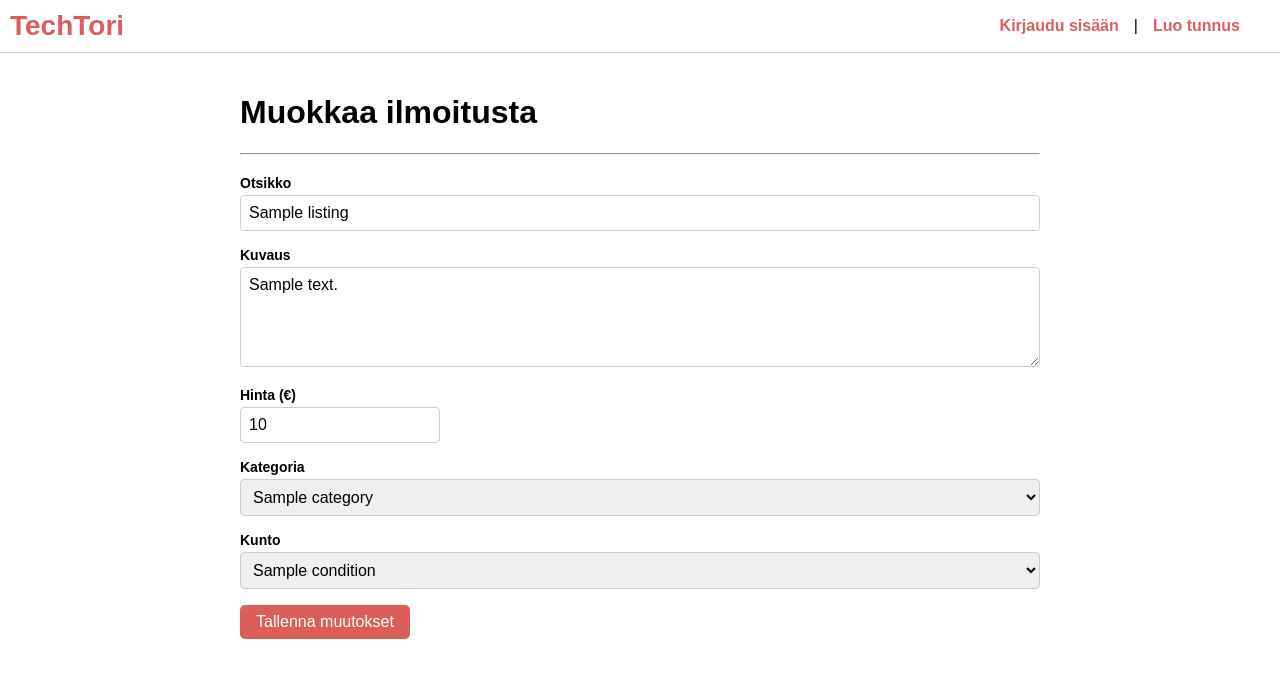
After one commit to erikpeik/TechTori, a Flask app: template templates/edit-listing.html in a window 1280 px wide. The commit adds this page. Shown: the top 678 px of the page. Run offline with Flask 3, Linux system fonts and the light colour scheme; the template is opened without the code that fills it: most values are stand-ins (such as "Sample title", 1, 10 or a date in 2020).

Commit message:
Implement item editing and deletion functionality

```diff
--- a/app.py
+++ b/app.py
@@ -38,7 +38,6 @@ def register():
         password = request.form.get("password")
         password_confirm = request.form.get("password_confirm")
 
-        print(password, password_confirm)
         if password != password_confirm:
             flash("Virhe: Salasanat eivät täsmää", "error")
             return redirect("/register")
@@ -64,8 +63,6 @@ def login():
     if request.method == "POST":
         username = request.form.get("username")
         password = request.form.get("password")
-
-        print(username, password)
 
         user_id = users.authenticate_user(username, password)
         if user_id is None:
@@ -105,9 +102,6 @@ def create_item():
             flash("Virhe: Kaikki kentät ovat pakollisia", "error")
             return redirect("/create-item")
 
-        print("user_id:", session["user_id"])
-        print("condition_id:", condition_id)
-        print("category_id:", category_id)
         try:
             listings.add_listing(
                 session["user_id"], title, description, price, condition_id, category_id)
@@ -123,3 +117,50 @@ def listing_detail(listing_id):
     if not listing:
         abort(404)
     return render_template("listing.html", listing=listing)
+
+@app.route("/edit-listing/<int:listing_id>", methods=["GET", "POST"])
+def edit_listing(listing_id):
+    require_login()
+    if request.method == "GET":
+        listing = listings.get_listing(listing_id)
+        if not listing or listing["user_id"] != session["user_id"]:
+            abort(403)
+        categories_list = categories.get_categories()
+        conditions_list = conditions.get_conditions()
+        return render_template("edit-listing.html", listing=listing, categories=categories_list, conditions=conditions_list)
+
+    if request.method == "POST":
+        check_csrf()
+        title = request.form.get("title")
+        description = request.form.get("description")
+        price = request.form.get("price")
+        condition_id = request.form.get("condition")
+        category_id = request.form.get("category")
+
+        if not title or not description or not price or not condition_id or not category_id:
+            flash("Virhe: Kaikki kentät ovat pakollisia", "error")
+            return redirect(f"/edit-listing/{listing_id}")
+
+        try:
+            listings.update_listing(
+                listing_id, title, description, price, condition_id, category_id)
+            flash("Ilmoitus päivitetty onnistuneesti", "success")
+            return redirect(f"/listing/{listing_id}")
+        except sqlite3.IntegrityError:
+            flash("Virhe: Ilmoituksen päivittäminen epäonnistui", "error")
+            return redirect(f"/edit-listing/{listing_id}")
+
+@app.route("/delete-listing/<int:listing_id>", methods=["GET", "POST"])
+def delete_listing(listing_id):
+    require_login()
+    if request.method == "GET":
+        listing = listings.get_listing(listing_id)
+        if not listing or listing["user_id"] != session["user_id"]:
+            abort(403)
+        return render_template("delete-listing.html", listing=listing)
+
+    if request.method == "POST":
+        check_csrf()
+        listings.delete_listing(listing_id)
+        flash("Ilmoitus poistettu onnistuneesti", "success")
+        return redirect("/")
--- a/init.sql
+++ b/init.sql
@@ -1,6 +1,3 @@
-DELETE FROM conditions;
-DELETE FROM categories;
-
 INSERT INTO conditions (name) VALUES ('Uusi');
 INSERT INTO conditions (name) VALUES ('Hyvä');
 INSERT INTO conditions (name) VALUES ('Kohtalainen');
--- a/schema.sql
+++ b/schema.sql
@@ -1,9 +1,3 @@
-DROP TABLE IF EXISTS listings_categories;
-DROP TABLE IF EXISTS listings;
-DROP TABLE IF EXISTS categories;
-DROP TABLE IF EXISTS conditions;
-DROP TABLE IF EXISTS users;
-
 CREATE TABLE users (
     id INTEGER PRIMARY KEY AUTOINCREMENT,
     username TEXT NOT NULL UNIQUE,
@@ -21,10 +15,11 @@ CREATE TABLE listings (
     user_id INTEGER NOT NULL,
     title TEXT NOT NULL,
     description TEXT,
-    price REAL NOT NULL,
+    price INTEGER NOT NULL,
     condition_id INTEGER NOT NULL,
     category_id INTEGER,
     created_at TIMESTAMP DEFAULT CURRENT_TIMESTAMP,
+    updated_at TIMESTAMP DEFAULT CURRENT_TIMESTAMP,
     is_active BOOLEAN DEFAULT TRUE,
     FOREIGN KEY (user_id) REFERENCES users(id),
     FOREIGN KEY (condition_id) REFERENCES conditions(id)
@@ -37,3 +32,13 @@ CREATE TABLE categories (
 
 CREATE INDEX idx_listing_title ON listings(title);
 CREATE INDEX idx_category_name ON categories(name);
+
+
+CREATE TRIGGER update_updated_at
+AFTER UPDATE ON listings
+FOR EACH ROW
+BEGIN
+    UPDATE listings
+    SET updated_at = CURRENT_TIMESTAMP
+    WHERE id = OLD.id;
+END;
--- a/static/create-item.css
+++ b/static/create-item.css
@@ -29,18 +29,15 @@
   max-height: 250px;
   resize: vertical;
   field-sizing: normal;
-}
-
-button[type='submit'] {
-  background-color: #db5e5b;
-  color: white;
-  border: none;
-  padding: 0.5rem 1rem;
-  border-radius: 4px;
-  cursor: pointer;
-  font-size: 16px;
+  font-family: Arial, sans-serif;
 }
 
 form {
   margin-top: 20px;
 }
+
+.actions {
+  display: flex;
+  flex-direction: row;
+  gap: 10px;
+}
--- a/static/listing.css
+++ b/static/listing.css
@@ -29,4 +29,10 @@
       border: 1px solid #bebebe;
     }
   }
+  .actions {
+    display: flex;
+    flex-direction: row;
+    gap: 10px;
+    margin-top: 20px;
+  }
 }
--- a/static/main.css
+++ b/static/main.css
@@ -6,7 +6,8 @@ body {
 }
 
 .flashes {
-  padding: 10px;
+  padding: 0;
+  margin: 10px;
 
   li {
     list-style: none;
@@ -19,8 +20,15 @@ body {
     color: #721c24;
     padding: 10px;
     border-radius: 5px;
-    margin: 10px 0;
     border: 1px solid #f5c6cb;
+  }
+
+  .success {
+    background-color: #d4edda;
+    color: #155724;
+    padding: 10px;
+    border-radius: 5px;
+    border: 1px solid #c3e6cb;
   }
 }
 
@@ -97,11 +105,39 @@ body {
     color: #333;
   }
   text-decoration: none;
+
+  &:hover {
+    box-shadow: 0 4px 12px rgba(0, 0, 0, 0.1);
+    background-color: #f0f0f2;
+  }
 }
 
-.listing:hover {
-  box-shadow: 0 4px 12px rgba(0, 0, 0, 0.1);
-  background-color: #f0f0f2;
+.btn {
+  display: inline-block;
+  text-decoration: none;
+  color: #fff;
+  background-color: #db5e5b;
+  padding: 8px 16px;
+  border-radius: 5px;
+  transition: background-color 0.3s;
+  font-size: 16px;
+  border: none;
+  cursor: pointer;
+
+  &:hover {
+    background-color: #c54a48;
+  }
+}
+
+.btn.secondary {
+  background-color: #fff;
+  color: #296dcc;
+  border: 2px solid #bbb;
+  box-sizing: border-box;
+
+  &:hover {
+    background-color: #f0f0f2;
+  }
 }
 
 @media (max-width: 768px) {
--- /dev/null
+++ b/templates/edit-listing.html
@@ -0,0 +1,62 @@
+{% extends "layout.html" %} {% block title %}Muokkaa ilmoitusta - TechTori{%
+endblock %} {% block css %}
+<link rel="stylesheet" href="/static/create-item.css" />
+{% endblock %} {% block content %}
+<h1>Muokkaa ilmoitusta</h1>
+<hr />
+<form action="/edit-listing/{{ listing.id }}" method="post">
+  <div class="form-group">
+    <label for="title">Otsikko</label>
+    <input
+      type="text"
+      id="title"
+      name="title"
+      value="{{ listing.title }}"
+      required
+    />
+  </div>
+  <div class="form-group">
+    <label for="description">Kuvaus</label>
+    <textarea id="description" name="description" required>
+{{ listing.description }}</textarea
+    >
+  </div>
+  <div class="form-group">
+    <label for="price">Hinta (€)</label>
+    <input
+      type="number"
+      id="price"
+      name="price"
+      value="{{ listing.price }}"
+      required
+    />
+  </div>
+
+  <div class="form-group">
+    <label for="category">Kategoria</label>
+    <select id="category" name="category" required>
+      <option value="">Valitse kategoria</option>
+      {% for category in categories %} {% if category['id'] ==
+      listing.category_id %}
+      <option value="{{ category.id }}" selected>{{ category.name }}</option>
+      {% else %}
+      <option value="{{ category.id }}">{{ category.name }}</option>
+      {% endif %} {% endfor %}
+    </select>
+  </div>
+  <div class="form-group">
+    <label for="condition">Kunto</label>
+    <select id="condition" name="condition" required>
+      <option value="">Valitse kunto</option>
+      {% for condition in conditions %} {% if condition['id'] ==
+      listing.condition_id %}
+      <option value="{{ condition.id }}" selected>{{ condition.name }}</option>
+      {% else %}
+      <option value="{{ condition.id }}">{{ condition.name }}</option>
+      {% endif %} {% endfor %}
+    </select>
+  </div>
+  <input type="hidden" name="csrf_token" value="{{ session.csrf_token }}" />
+  <button type="submit" class="btn">Tallenna muutokset</button>
+</form>
+{% endblock %}
--- a/templates/index.html
+++ b/templates/index.html
@@ -9,7 +9,6 @@ block content %} {% if session.username %}
   <a class="listing" href="/listing/{{ listing.id }}">
     <div>
       <h3>{{ listing.title }}</h3>
-
       <p>
         {{ listing.description[:150] }}{% if listing.description|length > 150
         %}...{% endif %}
@@ -20,7 +19,7 @@ block content %} {% if session.username %}
       <p><strong>Kunto:</strong> {{ listing.condition }}</p>
       <p><strong>Hinta:</strong> {{ listing.price }}€</p>
     </div>
-</a>
+  </a>
   {% endfor %}
 </div>
 {% endblock %}
```
Also changed, not shown: listings.py (+17 -0 lines), templates/create-item.html (+7 -7 lines), templates/delete-listing.html (added, +18 -0 lines), templates/listing.html (+12 -2 lines).
